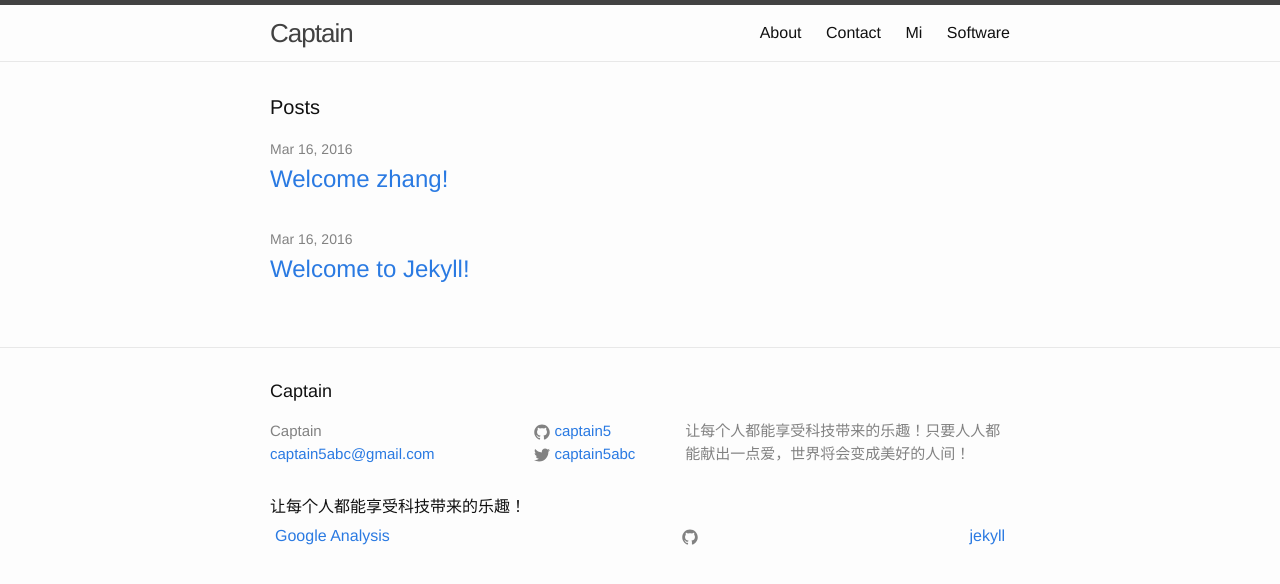
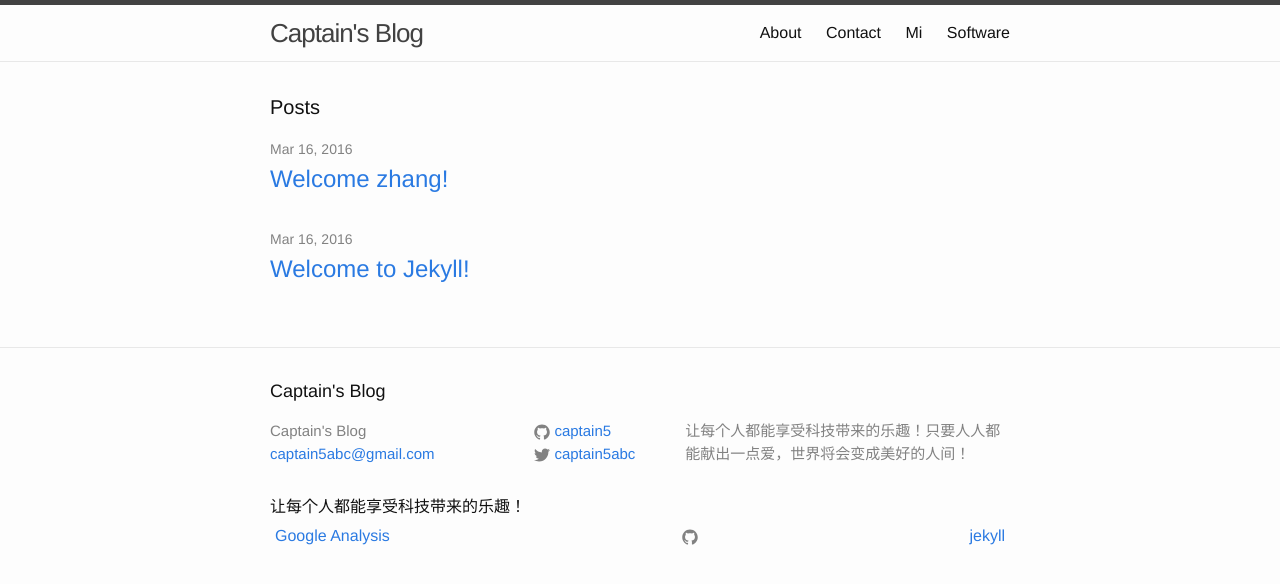
Before and after one commit to captain5/captain5.github.io, a Jekyll site: the page built from index.html, in a window 1280 px wide. Shown: the top 584 px of the page. Built offline with Jekyll 4.4.1, drawn with Linux system fonts in a browser that asks for light colours.

Commit message:
Update _config.yml

```diff
--- a/_config.yml
+++ b/_config.yml
@@ -6,7 +6,7 @@
 # 'jekyll serve'. If you change this file, please restart the server process.
 
 # Site settings
-title: Captain
+title: Captain's Blog
 email: captain5abc@gmail.com
 #description this means to ignore newlines until "baseurl:"
 #Write an awesome description for your new site here. You can edit this
```
